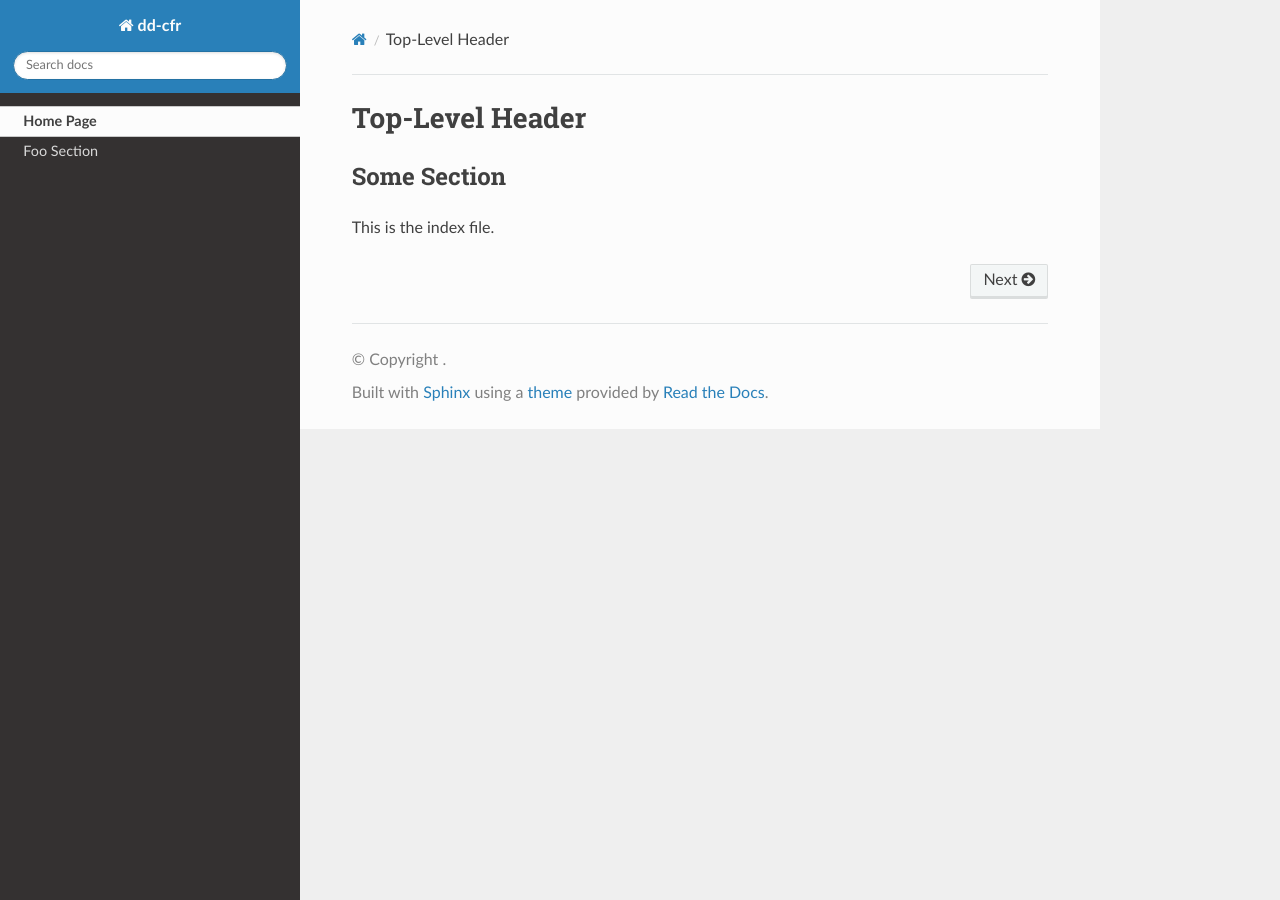
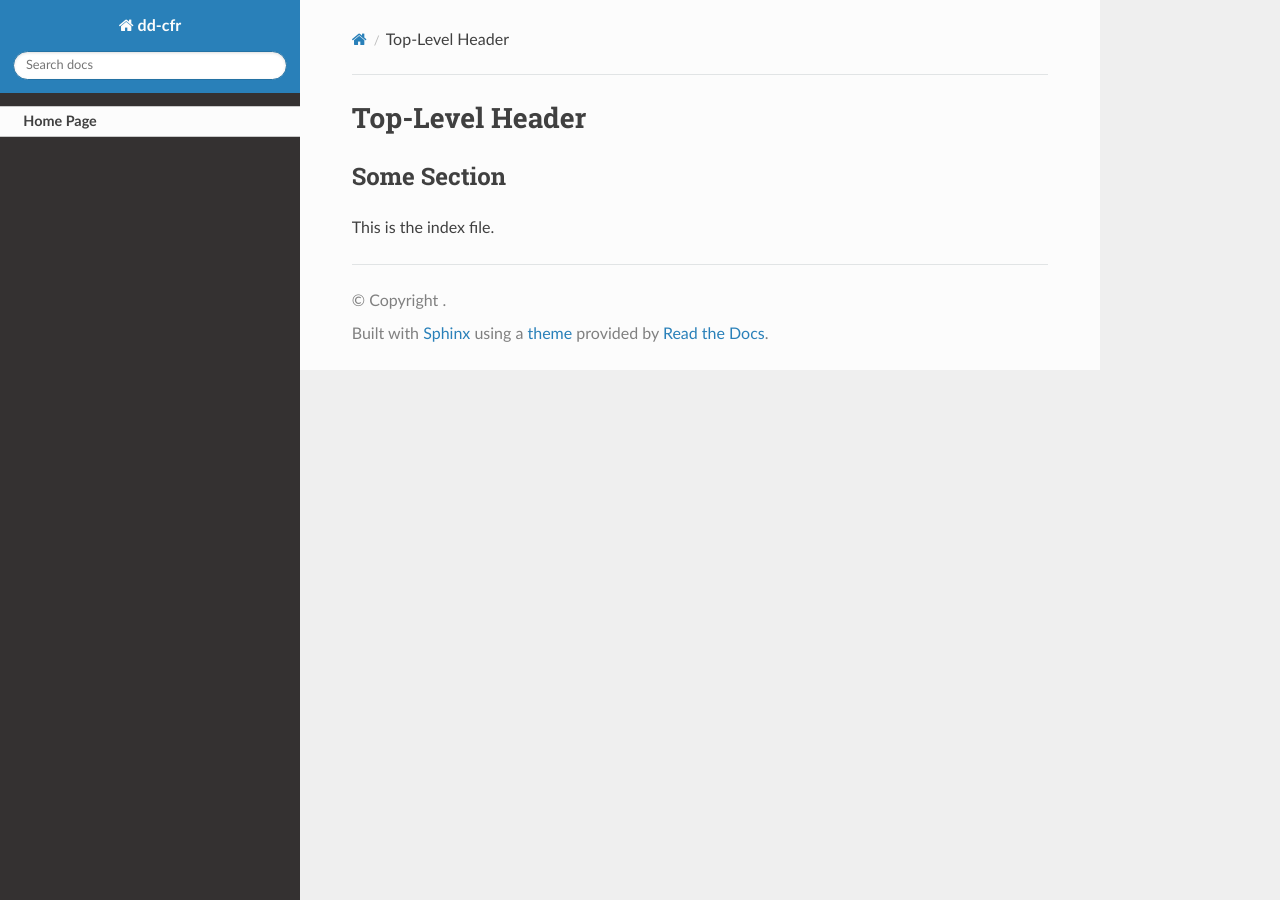
Before and after one commit to CognitivePlay/dd-cfr, a Sphinx documentation site: the page built from docs/index.rst, in a window 1280 px wide. Built offline with Sphinx 7.4.7 and the Read the Docs theme 2.0.0, drawn with Linux system fonts in a browser that asks for light colours; pages that are not in the unit, such as notebooks, are missing from menus.

Commit message:
Remove the placeholder `foo` section in the documentation.

```diff
--- a/docs/foo.rst
+++ /dev/null
@@ -1,6 +0,0 @@
-.. _foo-section-label:
-
-Foo Section
-___________
-
-Foo Bar!
--- a/docs/index.rst
+++ b/docs/index.rst
@@ -6,7 +6,6 @@ Top-Level Header
    :maxdepth: 1
 
    Home Page <self>
-   foo
    Reference <_autosummary/dd_cfr>
 
 
```
